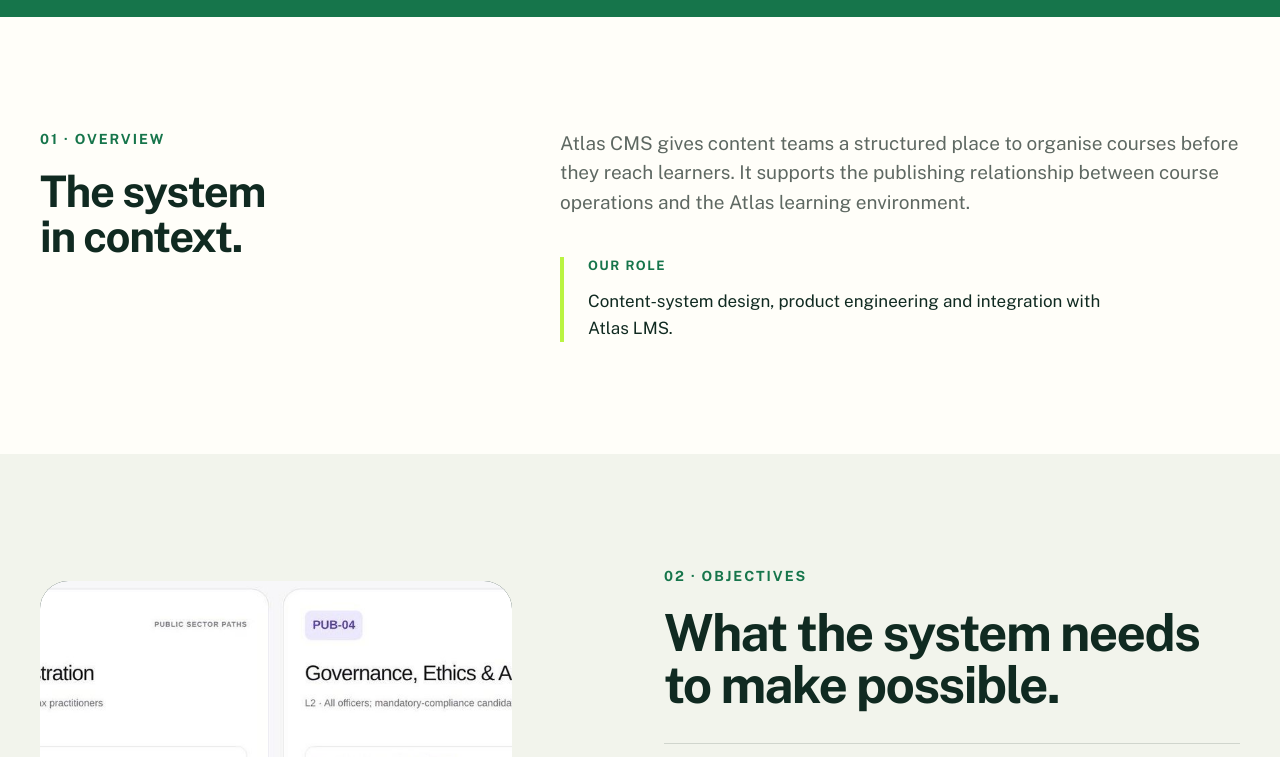
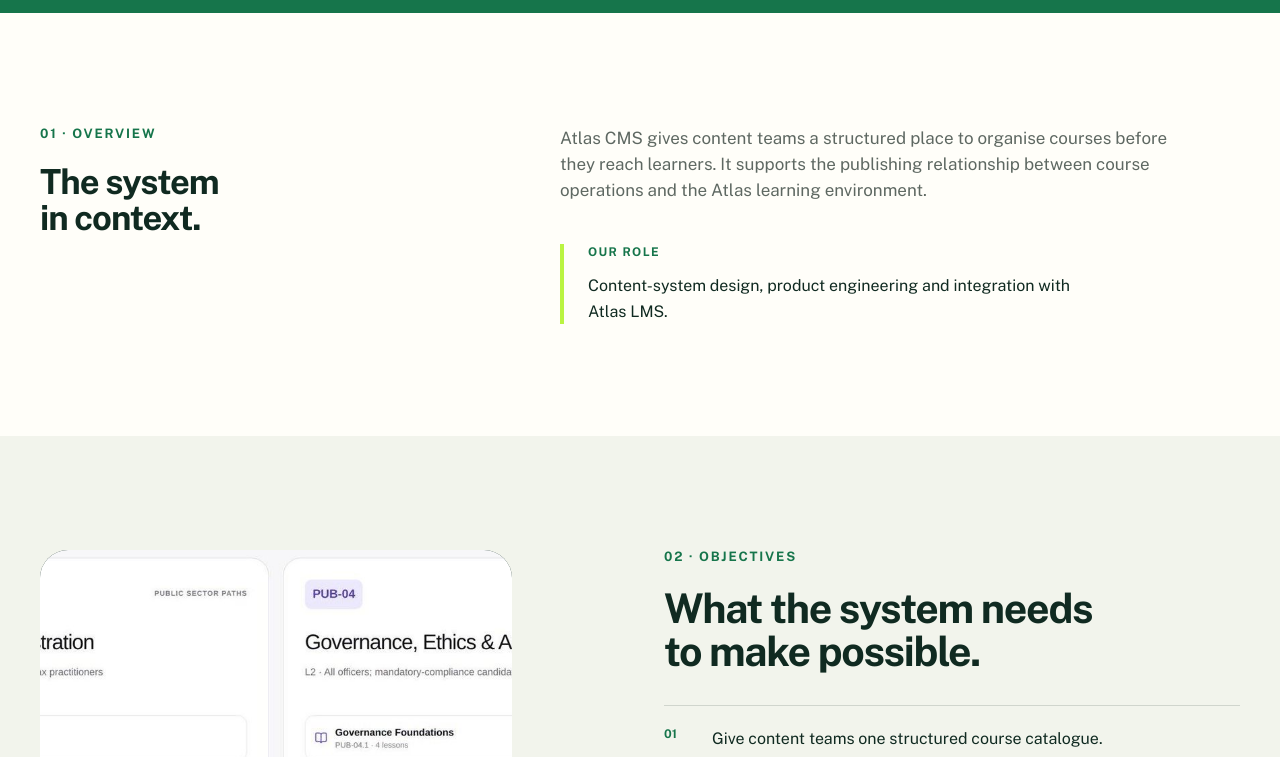
Before and after one commit to iDebugg/VonNewMan-Website, a Next.js app: page /case-studies/atlas-cms in a window 1280 px wide. Shown: the part 900-1657 px from the top of the page. Built offline with nearby package versions, Linux system fonts and the light colour scheme; no server answers.

Commit message:
fonts reduction across all sections

```diff
--- a/app/case-studies/[slug]/page.tsx
+++ b/app/case-studies/[slug]/page.tsx
@@ -118,7 +118,7 @@ export default async function CaseStudyDetailPage({ params }: PageProps) {
                 <p className="text-label font-bold tracking-[0.14em] text-brand uppercase">
                   01 · Overview
                 </p>
-                <h2 className="mt-5 max-w-[13ch] font-display text-[clamp(2rem,3.4vw,3.5rem)] leading-[1.04] font-bold tracking-[-.03em]">
+                <h2 className="mt-5 max-w-[13ch] font-display text-[clamp(1.75rem,2.7vw,2.75rem)] leading-[1.06] font-bold tracking-[-.03em]">
                   The system in context.
                 </h2>
               </div>
--- a/app/case-studies/page.tsx
+++ b/app/case-studies/page.tsx
@@ -35,7 +35,7 @@ export default function CaseStudiesPage() {
               <h1 className="mt-5 font-display text-display-1 lg:whitespace-nowrap">
                 Case studies.
               </h1>
-              <p className="mt-7 max-w-[32rem] text-[clamp(1.25rem,1.55vw,1.45rem)] leading-[1.5] text-slate">
+              <p className="mt-7 max-w-[32rem] text-[clamp(1.0625rem,1.25vw,1.25rem)] leading-[1.55] text-slate">
                 Explore the systems behind our consulting and engineering work, and how each one
                 addresses a practical organisational need.
               </p>
--- a/app/globals.css
+++ b/app/globals.css
@@ -36,46 +36,46 @@
   --font-sans: var(--font-public-sans), "Helvetica Neue", Arial, sans-serif;
 
   --text-*: initial;
-  --text-display-1: clamp(2.875rem, 5.4vw, 5.25rem);
-  --text-display-1--line-height: 1;
+  --text-display-1: clamp(2.5rem, 4.4vw, 4.25rem);
+  --text-display-1--line-height: 1.02;
   --text-display-1--letter-spacing: -0.035em;
   --text-display-1--font-weight: 700;
-  --text-display-2: clamp(2.25rem, 4vw, 4.125rem);
-  --text-display-2--line-height: 1.02;
+  --text-display-2: clamp(1.875rem, 3.2vw, 3.25rem);
+  --text-display-2--line-height: 1.05;
   --text-display-2--letter-spacing: -0.032em;
   --text-display-2--font-weight: 700;
-  --text-statement: clamp(1.625rem, 1rem + 1.7vw, 2.25rem);
-  --text-statement--line-height: 1.1;
+  --text-statement: clamp(1.375rem, 1rem + 1.25vw, 1.875rem);
+  --text-statement--line-height: 1.15;
   --text-statement--letter-spacing: -0.01em;
   --text-statement--font-weight: 700;
-  --text-product: 2rem;
+  --text-product: 1.75rem;
   --text-product--line-height: 1.1;
   --text-product--letter-spacing: -0.01em;
   --text-product--font-weight: 700;
-  --text-figure: 2.75rem;
+  --text-figure: 2.25rem;
   --text-figure--line-height: 1;
   --text-figure--font-weight: 700;
-  --text-clock: clamp(2.75rem, 4vw, 4.75rem);
+  --text-clock: clamp(2.25rem, 3.25vw, 3.75rem);
   --text-clock--line-height: 1;
   --text-clock--letter-spacing: -0.02em;
   --text-clock--font-weight: 700;
-  --text-title-lg: 1.5rem;
+  --text-title-lg: 1.25rem;
   --text-title-lg--line-height: 1.25;
   --text-title-lg--font-weight: 600;
-  --text-title: 1.25rem;
+  --text-title: 1.125rem;
   --text-title--line-height: 1.3;
   --text-title--font-weight: 600;
-  --text-subtitle: 1rem;
+  --text-subtitle: 0.9375rem;
   --text-subtitle--line-height: 1.4;
   --text-subtitle--font-weight: 600;
-  --text-lede: 1.1875rem;
+  --text-lede: 1.0625rem;
   --text-lede--line-height: 1.55;
-  --text-body: 1.0625rem;
+  --text-body: 1rem;
   --text-body--line-height: 1.6;
-  --text-label: 0.875rem;
+  --text-label: 0.8125rem;
   --text-label--line-height: 1.45;
   --text-label--font-weight: 500;
-  --text-caption: 0.8125rem;
+  --text-caption: 0.75rem;
   --text-caption--line-height: 1.45;
 
   /* Shape and layout */
--- a/components/sections/Approach.tsx
+++ b/components/sections/Approach.tsx
@@ -40,7 +40,7 @@ export function Approach() {
         ))}
       </ol>
       <div className="mt-20 rounded-bar bg-stone p-8 sm:p-10 lg:grid lg:grid-cols-[1.2fr_3fr_auto] lg:items-center lg:gap-12">
-        <h3 className="font-display text-[clamp(1.875rem,2.5vw,2.75rem)] leading-[1.03] font-bold tracking-[-.03em]">
+        <h3 className="font-display text-[clamp(1.625rem,2vw,2.25rem)] leading-[1.08] font-bold tracking-[-.03em]">
           Test the approach.
           <br />
           Start with a 90-day pilot.
--- a/components/sections/Difference.tsx
+++ b/components/sections/Difference.tsx
@@ -45,7 +45,7 @@ export function Difference() {
             <p className="text-label font-bold tracking-[.12em] text-brand">
               CONSULTING AND ENGINEERING
             </p>
-            <h3 className="mt-5 font-display text-[clamp(2rem,3.25vw,3.5rem)] leading-[1.02] font-bold tracking-[-.032em]">
+            <h3 className="mt-5 font-display text-[clamp(1.75rem,2.6vw,2.75rem)] leading-[1.06] font-bold tracking-[-.03em]">
               Start with how your organisation works.
             </h3>
           </div>
--- a/components/sections/Products.tsx
+++ b/components/sections/Products.tsx
@@ -26,7 +26,7 @@ export function Products() {
           <div className="grid gap-12 lg:grid-cols-12 lg:items-center">
             <div className="lg:col-span-6 xl:col-span-7" {...reveal()}>
               <p className="text-label font-bold tracking-[.12em] text-brand">VON NEWMAN ATLAS</p>
-              <h3 className="mt-4 font-display text-[clamp(2.5rem,4vw,4.125rem)] leading-[1] font-bold tracking-[-.032em]">
+              <h3 className="mt-4 font-display text-display-2">
                 Manage staff learning in one place.
               </h3>
               <p className="mt-6 max-w-[48rem] text-lede text-slate">{atlas.description}</p>
@@ -65,10 +65,7 @@ export function Products() {
           <div className="grid gap-12 lg:grid-cols-12 lg:items-center">
             <div className="lg:col-span-5" {...reveal()}>
               <p className="text-label font-bold tracking-[.12em] text-lime">VON NEWMAN SONAR</p>
-              <h3
-                id="sonar-heading"
-                className="mt-4 font-display text-[clamp(2.5rem,4vw,4.125rem)] leading-[1] font-bold tracking-[-.032em]"
-              >
+              <h3 id="sonar-heading" className="mt-4 font-display text-display-2">
                 Know what infrastructure you run and who owns it.
               </h3>
               <p className="mt-6 text-lede text-paper/75">{sonar.description}</p>
--- a/components/sections/Services.tsx
+++ b/components/sections/Services.tsx
@@ -136,7 +136,7 @@ export function Services() {
         <figcaption className="absolute inset-x-0 bottom-0 p-7 text-paper sm:p-10 lg:max-w-[46rem] lg:p-12">
           {/* Client wording, 8 September 2026, in the site's British spelling. Longer sentence,
               so the size steps down from the previous statement. */}
-          <p className="font-display text-[clamp(1.5rem,2.4vw,2.25rem)] leading-[1.15] font-bold tracking-[-.02em]">
+          <p className="font-display text-[clamp(1.25rem,2vw,1.875rem)] leading-[1.2] font-bold tracking-[-.02em]">
             Choose a defined project, ongoing support, product licensing or additional delivery
             capacity to match your procurement needs.
           </p>
```
